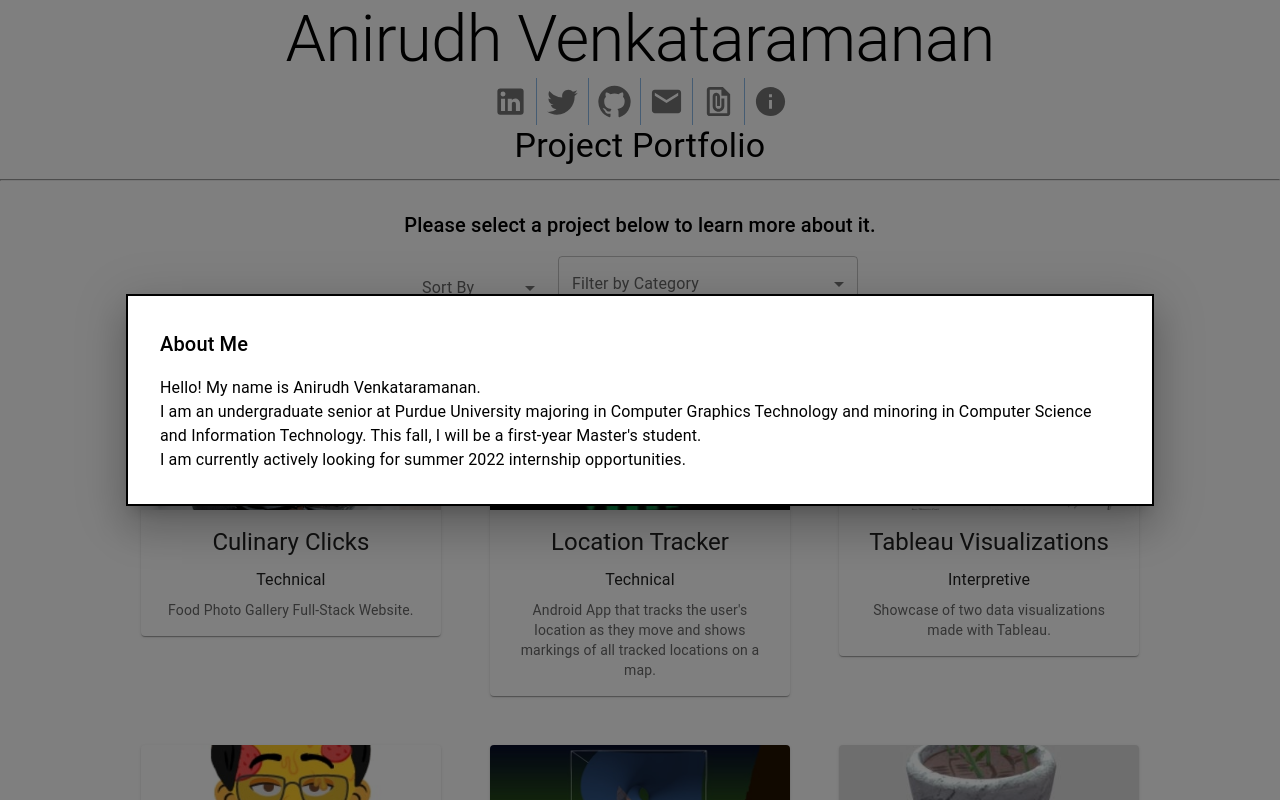
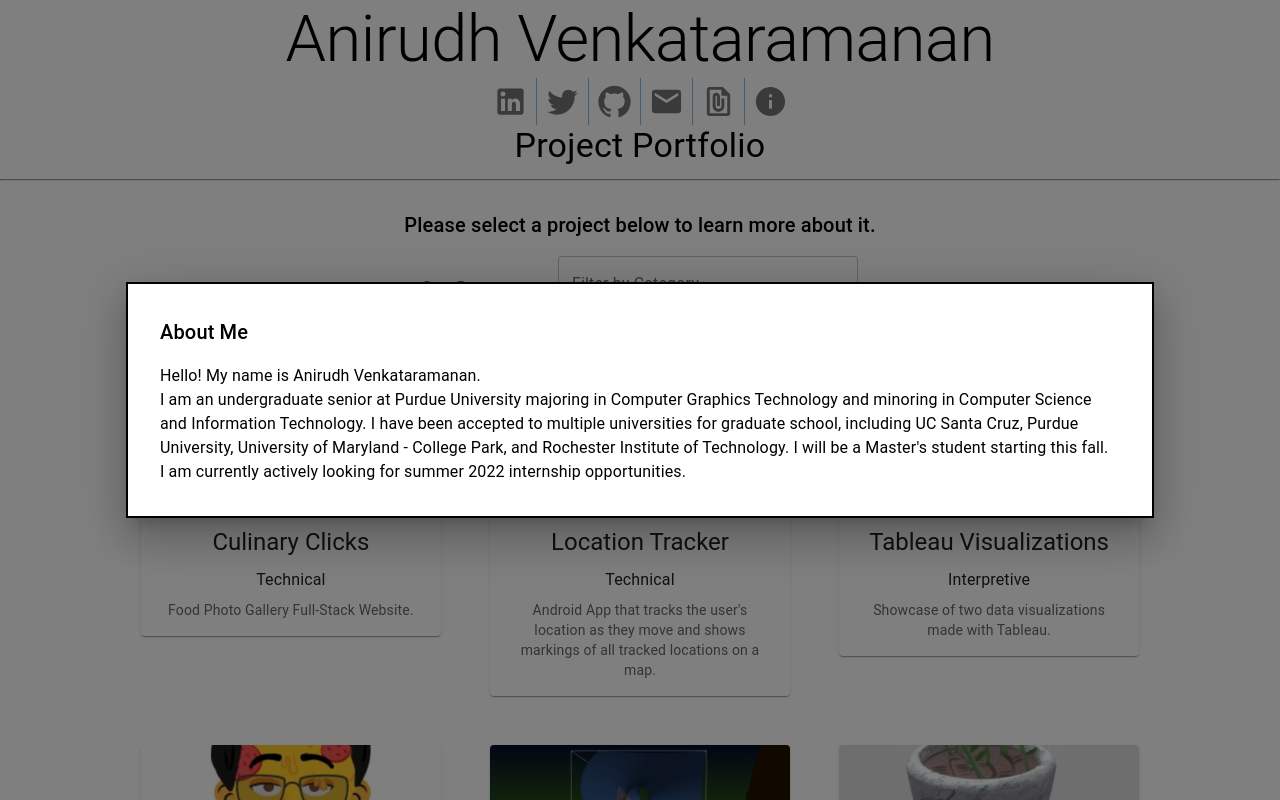
Before and after one commit to anirudhv/Personal-Website, a React (Create React App) app: page / in a window 1280 px wide. Both pictures are taken after a click on the button 770 px from the left and 101 px from the top of the page. Shown: the top 800 px of the page. Built offline with nearby package versions, Linux system fonts and the light colour scheme.

Commit message:
Updated About Me text and resume

```diff
--- a/src/Components/Header/Header.js
+++ b/src/Components/Header/Header.js
@@ -68,7 +68,9 @@ const Header = () =>  {
             <Typography id="transition-modal-description" sx={{ mt: 2 }}>
               Hello! My name is Anirudh Venkataramanan. <br /> I am an undergraduate senior at Purdue University
               majoring in Computer Graphics Technology and minoring in Computer Science and Information Technology.
-              This fall, I will be a first-year Master's student. <br /> I am currently actively looking for summer 2022 internship opportunities.
+              I have been accepted to multiple universities for graduate school, including UC Santa Cruz, Purdue
+              University, University of Maryland - College Park, and Rochester Institute of Technology. I will be a
+              Master's student starting this fall. <br /> I am currently actively looking for summer 2022 internship opportunities.
             </Typography>
           </Box>
         </Fade>
```
Also changed, not shown: 1 other file (tests, documents, lock files or other folders).
